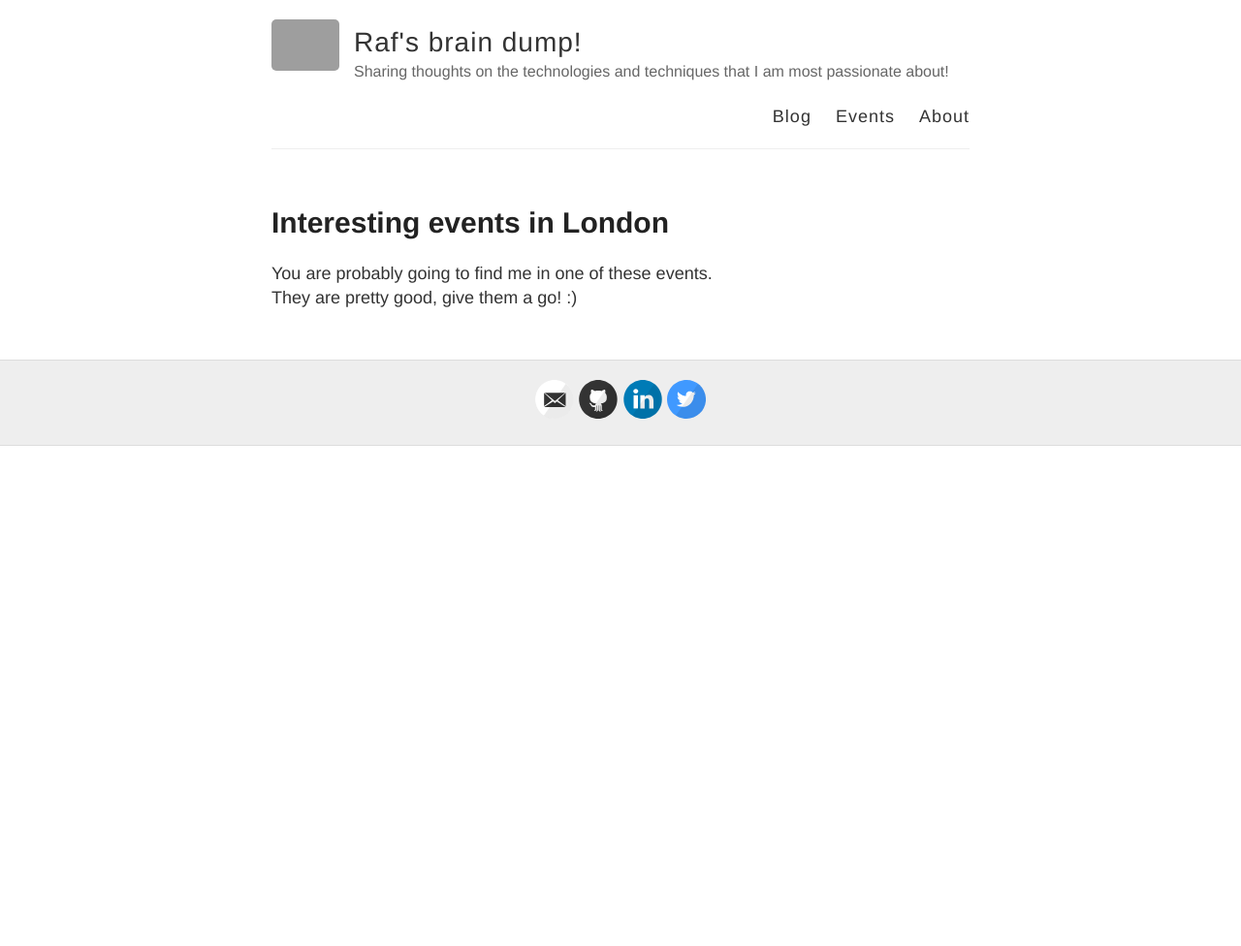
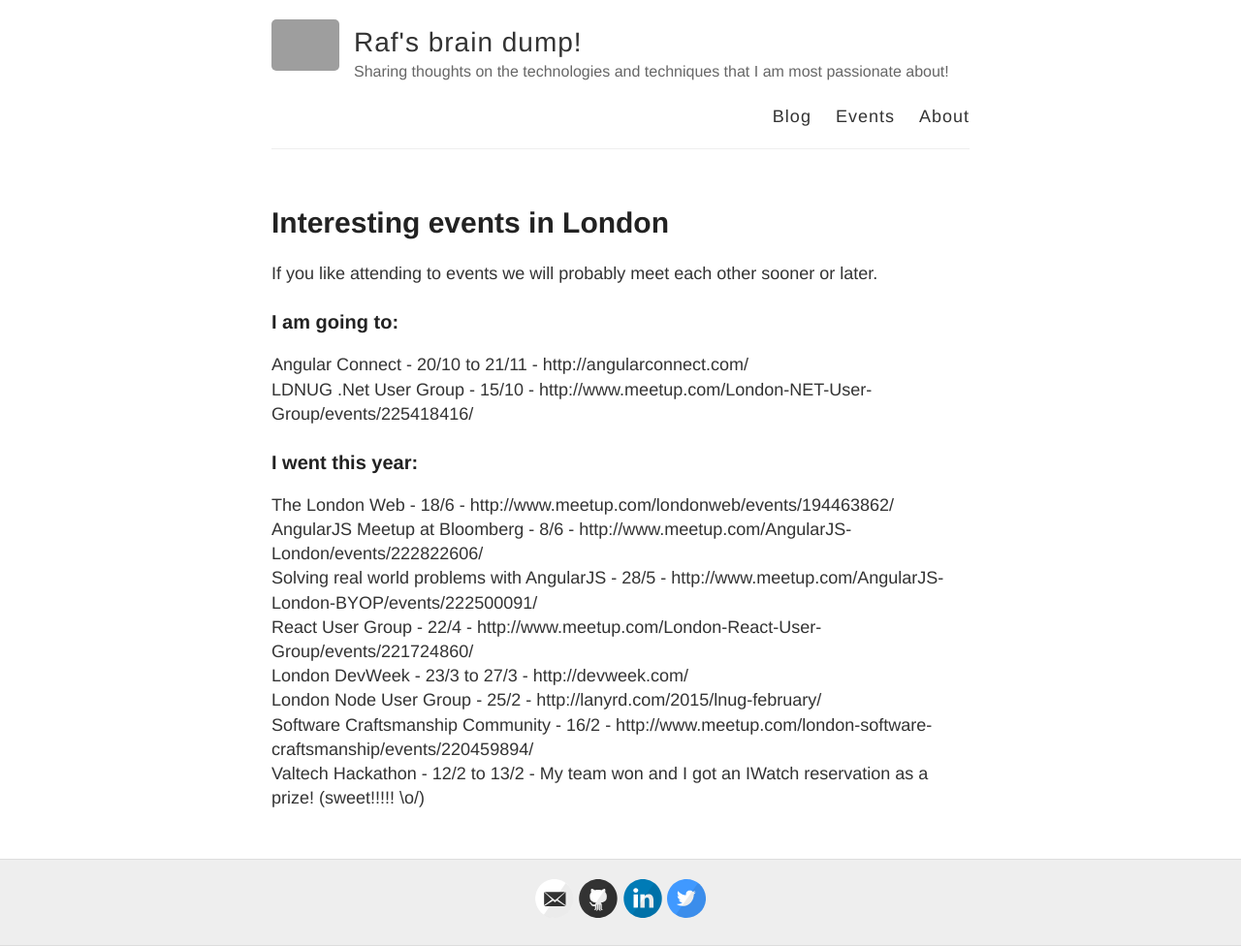
Before and after one commit to rafaelaudy/rafaelaudy.github.io, a Jekyll site: the page built from events.md, in a window 1280 px wide. Shown: the whole page at 97% size. Built offline with Jekyll 4.4.1, drawn with Linux system fonts in a browser that asks for light colours; Markdown is read by kramdown in place of the engine named in the settings; before the commit the page ends 900 px from its top, so only the background shows below that; grey boxes are pictures that could not be loaded.

Commit message:
Implementing the events page MVP :p

```diff
--- a/events.md
+++ b/events.md
@@ -3,5 +3,18 @@
 title: Interesting events in London
 permalink: /events/
 ---
-You are probably going to find me in one of these events. <br>
-They are pretty good, give them a go! :)
+If you like attending to events we will probably meet each other sooner or later.
+
+### I am going to:
+Angular Connect - 20/10 to 21/11 - http://angularconnect.com/
+<br>LDNUG .Net User Group - 15/10 - http://www.meetup.com/London-NET-User-Group/events/225418416/
+
+### I went this year:
+The London Web - 18/6 - http://www.meetup.com/londonweb/events/194463862/
+<br>AngularJS Meetup at Bloomberg - 8/6 - http://www.meetup.com/AngularJS-London/events/222822606/
+<br>Solving real world problems with AngularJS - 28/5 - http://www.meetup.com/AngularJS-London-BYOP/events/222500091/
+<br>React User Group - 22/4 - http://www.meetup.com/London-React-User-Group/events/221724860/
+<br>London DevWeek - 23/3 to 27/3 - http://devweek.com/
+<br>London Node User Group - 25/2 - http://lanyrd.com/2015/lnug-february/
+<br>Software Craftsmanship Community - 16/2 - http://www.meetup.com/london-software-craftsmanship/events/220459894/
+<br>Valtech Hackathon - 12/2 to 13/2 - My team won and I got an IWatch reservation as a prize! (sweet!!!!! \o/)
```
